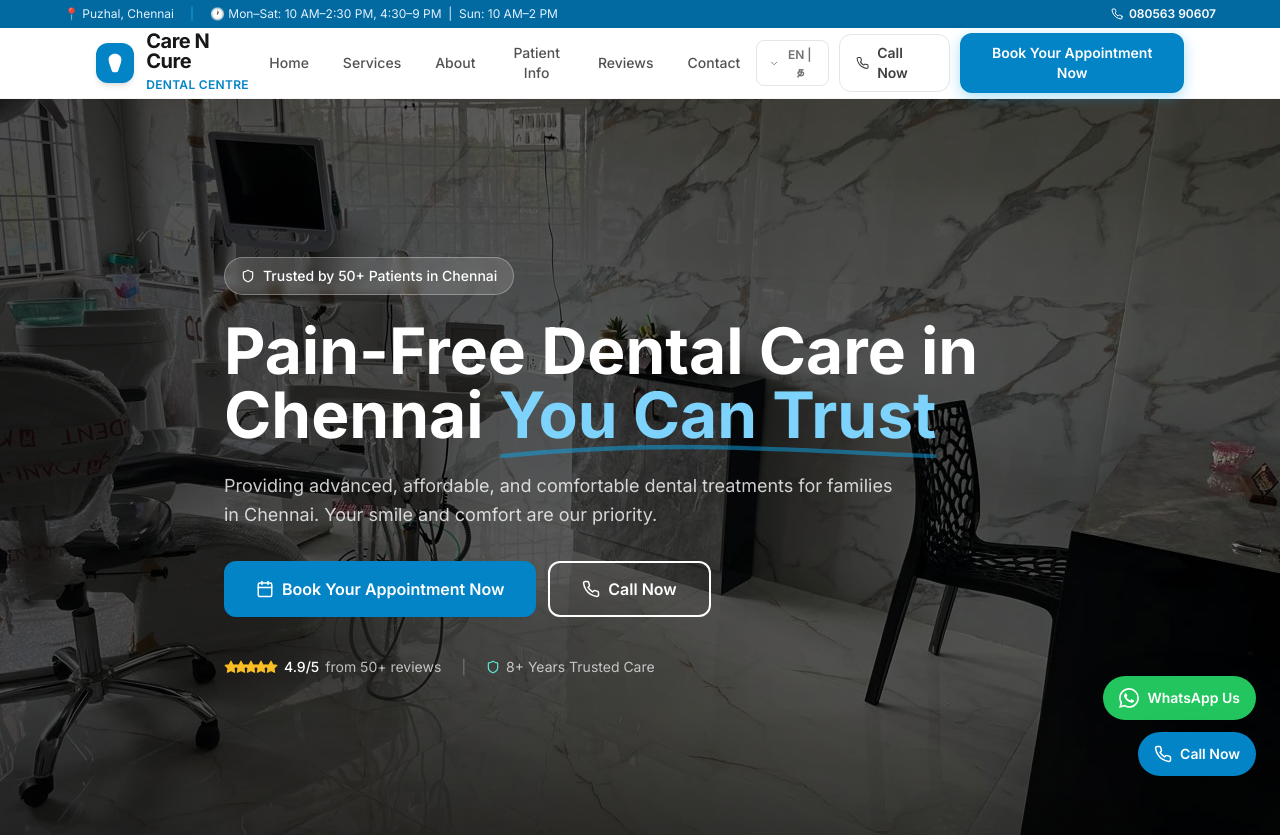
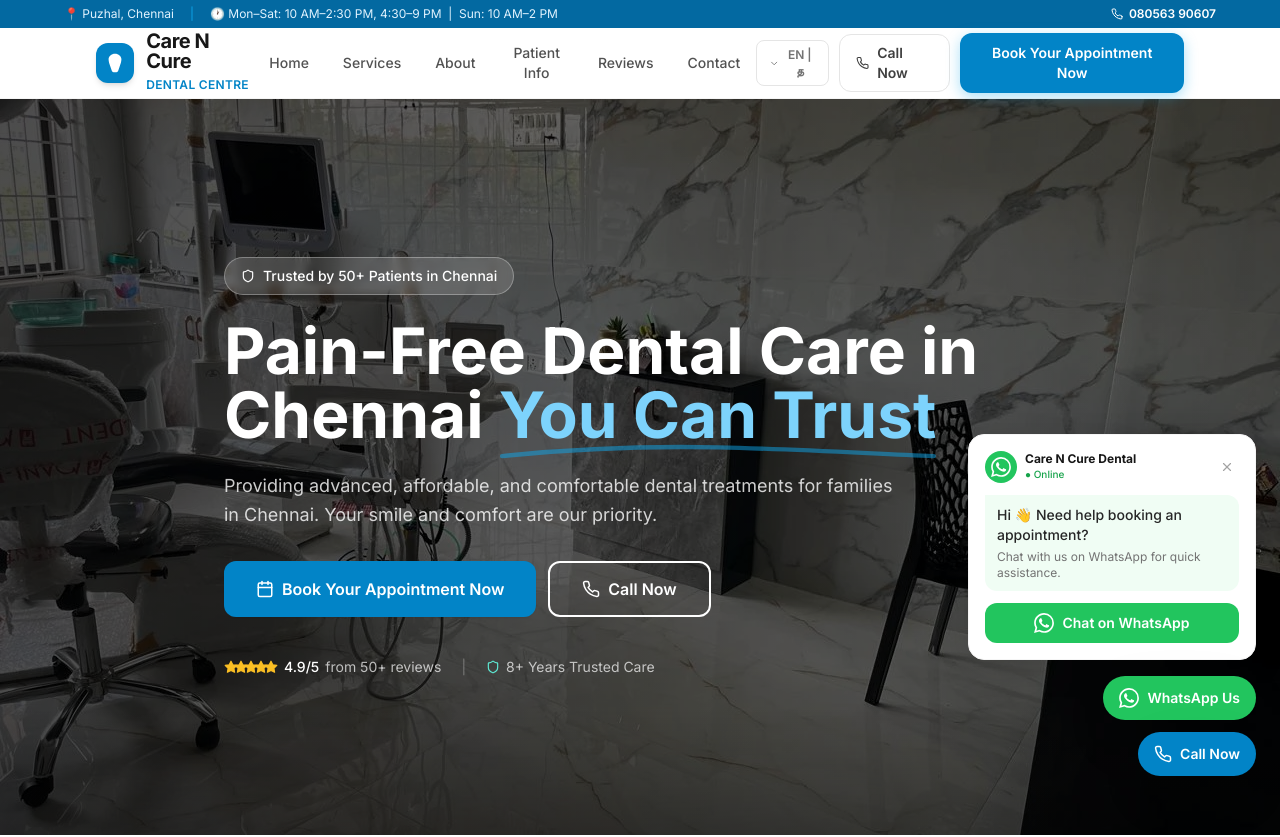
Before and after one commit to pranav869/dental, a Next.js app: page / in a window 1280 px wide. Shown: the top 837 px of the page. Built offline with nearby package versions, Linux system fonts and the light colour scheme.

Commit message:
Add WhatsApp popup: 6s delay, once per session, close button, chat CTA

```diff
--- a/components/FloatingButtons.tsx
+++ b/components/FloatingButtons.tsx
@@ -2,10 +2,20 @@
 
 import { useState, useEffect } from "react";
 import { motion, AnimatePresence } from "framer-motion";
-import { ArrowUp, Phone } from "lucide-react";
+import { ArrowUp, Phone, X } from "lucide-react";
+
+const WA_LINK =
+  "https://wa.me/918056390607?text=Hi%20%F0%9F%91%8B%20I%20want%20to%20book%20an%20appointment%20at%20Care%20N%20Cure%20Dental%20Centre.";
+
+const WhatsAppIcon = () => (
+  <svg viewBox="0 0 24 24" className="w-5 h-5 fill-current flex-shrink-0" xmlns="http://www.w3.org/2000/svg">
+    <path d="M17.472 14.382c-.297-.149-1.758-.867-2.03-.967-.273-.099-.471-.148-.67.15-.197.297-.767.966-.94 1.164-.173.199-.347.223-.644.075-.297-.15-1.255-.463-2.39-1.475-.883-.788-1.48-1.761-1.653-2.059-.173-.297-.018-.458.13-.606.134-.133.298-.347.446-.52.149-.174.198-.298.298-.497.099-.198.05-.371-.025-.52-.075-.149-.669-1.612-.916-2.207-.242-.579-.487-.5-.669-.51-.173-.008-.371-.01-.57-.01-.198 0-.52.074-.792.372-.272.297-1.04 1.016-1.04 2.479 0 1.462 1.065 2.875 1.213 3.074.149.198 2.096 3.2 5.077 4.487.709.306 1.262.489 1.694.625.712.227 1.36.195 1.871.118.571-.085 1.758-.719 2.006-1.413.248-.694.248-1.289.173-1.413-.074-.124-.272-.198-.57-.347m-5.421 7.403h-.004a9.87 9.87 0 01-5.031-1.378l-.361-.214-3.741.982.998-3.648-.235-.374a9.86 9.86 0 01-1.51-5.26c.001-5.45 4.436-9.884 9.888-9.884 2.64 0 5.122 1.03 6.988 2.898a9.825 9.825 0 012.893 6.994c-.003 5.45-4.437 9.884-9.885 9.884m8.413-18.297A11.815 11.815 0 0012.05 0C5.495 0 .16 5.335.157 11.892c0 2.096.547 4.142 1.588 5.945L.057 24l6.305-1.654a11.882 11.882 0 005.683 1.448h.005c6.554 0 11.89-5.335 11.893-11.893a11.821 11.821 0 00-3.48-8.413z" />
+  </svg>
+);
 
 export default function FloatingButtons() {
   const [showTop, setShowTop] = useState(false);
+  const [showPopup, setShowPopup] = useState(false);
 
   useEffect(() => {
     const handleScroll = () => setShowTop(window.scrollY > 400);
@@ -13,28 +23,86 @@ export default function FloatingButtons() {
     return () => window.removeEventListener("scroll", handleScroll);
   }, []);
 
+  useEffect(() => {
+    if (sessionStorage.getItem("wa_popup_seen")) return;
+    const timer = setTimeout(() => setShowPopup(true), 6000);
+    return () => clearTimeout(timer);
+  }, []);
+
+  const closePopup = () => {
+    setShowPopup(false);
+    sessionStorage.setItem("wa_popup_seen", "1");
+  };
+
   const scrollToTop = () => window.scrollTo({ top: 0, behavior: "smooth" });
 
   return (
     <div className="fixed bottom-6 right-4 sm:right-6 z-50 flex flex-col items-end gap-3">
-      {/* WhatsApp */}
+
+      {/* WhatsApp popup */}
+      <AnimatePresence>
+        {showPopup && (
+          <motion.div
+            initial={{ opacity: 0, y: 12, scale: 0.95 }}
+            animate={{ opacity: 1, y: 0, scale: 1 }}
+            exit={{ opacity: 0, y: 10, scale: 0.95 }}
+            transition={{ duration: 0.25, ease: "easeOut" }}
+            className="bg-white rounded-2xl shadow-[0_8px_32px_rgba(0,0,0,0.14)] border border-neutral-100 p-4 w-72 mb-1"
+          >
+            {/* Header */}
+            <div className="flex items-center justify-between mb-3">
+              <div className="flex items-center gap-2">
+                <div className="w-8 h-8 bg-green-500 rounded-full flex items-center justify-center text-white">
+                  <WhatsAppIcon />
+                </div>
+                <div>
+                  <p className="text-xs font-bold text-neutral-900 leading-none">Care N Cure Dental</p>
+                  <p className="text-[10px] text-green-600 font-medium mt-0.5">● Online</p>
+                </div>
+              </div>
+              <button
+                onClick={closePopup}
+                className="w-6 h-6 rounded-full flex items-center justify-center text-neutral-400 hover:text-neutral-600 hover:bg-neutral-100 transition-colors"
+                aria-label="Close"
+              >
+                <X size={14} />
+              </button>
+            </div>
+
+            {/* Message bubble */}
+            <div className="bg-green-50 rounded-xl rounded-tl-none px-3 py-2.5 mb-3">
+              <p className="text-sm text-neutral-800 font-medium">Hi 👋 Need help booking an appointment?</p>
+              <p className="text-xs text-neutral-500 mt-1">Chat with us on WhatsApp for quick assistance.</p>
+            </div>
+
+            {/* CTA */}
+            <a
+              href={WA_LINK}
+              target="_blank"
+              rel="noopener noreferrer"
+              onClick={closePopup}
+              className="flex items-center justify-center gap-2 w-full bg-green-500 hover:bg-green-600 active:scale-95 text-white text-sm font-semibold py-2.5 rounded-xl transition-all duration-200"
+            >
+              <WhatsAppIcon />
+              Chat on WhatsApp
+            </a>
+          </motion.div>
+        )}
+      </AnimatePresence>
+
+      {/* WhatsApp button */}
       <motion.a
-        href="https://wa.me/918056390607?text=Hello%2C%20I%20would%20like%20to%20book%20an%20appointment%20at%20Care%20N%20Cure%20Dental%20Centre."
+        href={WA_LINK}
         target="_blank"
         rel="noopener noreferrer"
         initial={{ opacity: 0, scale: 0.8 }}
         animate={{ opacity: 1, scale: 1 }}
         transition={{ delay: 1 }}
+        onClick={closePopup}
         className="group flex items-center gap-2 bg-green-500 hover:bg-green-600 text-white font-semibold px-4 py-3 rounded-full shadow-strong transition-all duration-200 hover:shadow-xl active:scale-95"
         aria-label="Chat on WhatsApp"
       >
-        <svg
-          viewBox="0 0 24 24"
-          className="w-5 h-5 fill-current flex-shrink-0"
-          xmlns="http://www.w3.org/2000/svg"
-        >
-          <path d="M17.472 14.382c-.297-.149-1.758-.867-2.03-.967-.273-.099-.471-.148-.67.15-.197.297-.767.966-.94 1.164-.173.199-.347.223-.644.075-.297-.15-1.255-.463-2.39-1.475-.883-.788-1.48-1.761-1.653-2.059-.173-.297-.018-.458.13-.606.134-.133.298-.347.446-.52.149-.174.198-.298.298-.497.099-.198.05-.371-.025-.52-.075-.149-.669-1.612-.916-2.207-.242-.579-.487-.5-.669-.51-.173-.008-.371-.01-.57-.01-.198 0-.52.074-.792.372-.272.297-1.04 1.016-1.04 2.479 0 1.462 1.065 2.875 1.213 3.074.149.198 2.096 3.2 5.077 4.487.709.306 1.262.489 1.694.625.712.227 1.36.195 1.871.118.571-.085 1.758-.719 2.006-1.413.248-.694.248-1.289.173-1.413-.074-.124-.272-.198-.57-.347m-5.421 7.403h-.004a9.87 9.87 0 01-5.031-1.378l-.361-.214-3.741.982.998-3.648-.235-.374a9.86 9.86 0 01-1.51-5.26c.001-5.45 4.436-9.884 9.888-9.884 2.64 0 5.122 1.03 6.988 2.898a9.825 9.825 0 012.893 6.994c-.003 5.45-4.437 9.884-9.885 9.884m8.413-18.297A11.815 11.815 0 0012.05 0C5.495 0 .16 5.335.157 11.892c0 2.096.547 4.142 1.588 5.945L.057 24l6.305-1.654a11.882 11.882 0 005.683 1.448h.005c6.554 0 11.89-5.335 11.893-11.893a11.821 11.821 0 00-3.48-8.413z" />
-        </svg>
+        <WhatsAppIcon />
         <span className="text-sm hidden sm:block">WhatsApp Us</span>
       </motion.a>
 
```
